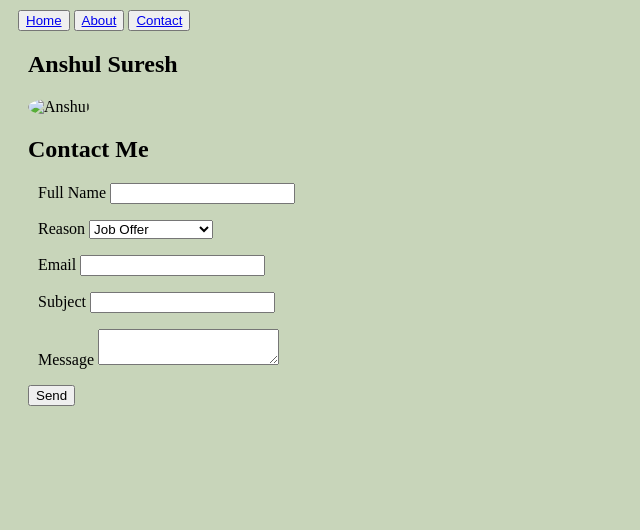
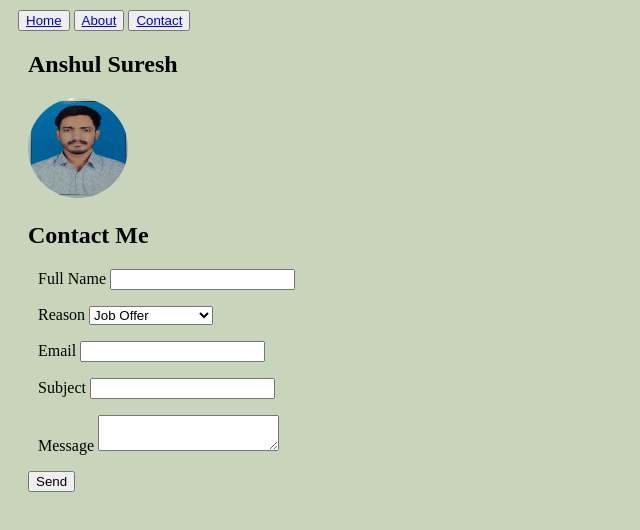
Before and after one commit to devilsaint99/anshulCV, a plain HTML site: page contact.html in a window 1280 px wide. Shown: the whole page, without its empty margins (0-640 px from the left). Drawn offline with Linux system fonts and the light colour scheme; the site is published under a folder, as on GitHub Pages, so addresses that start at the root find nothing.

Commit message:
changed path of image

```diff
--- a/contact.html
+++ b/contact.html
@@ -19,7 +19,7 @@
         <header style="padding-left: 10px;">
 
             <h2>Anshul Suresh</h2>
-            <img src="/photo1.jpeg" alt="Anshul" width="100" height="100">
+            <img src="photo1.jpeg" alt="Anshul" width="100" height="100">
 
         </header>
         <div><h2>Contact Me</h2></div>
```
